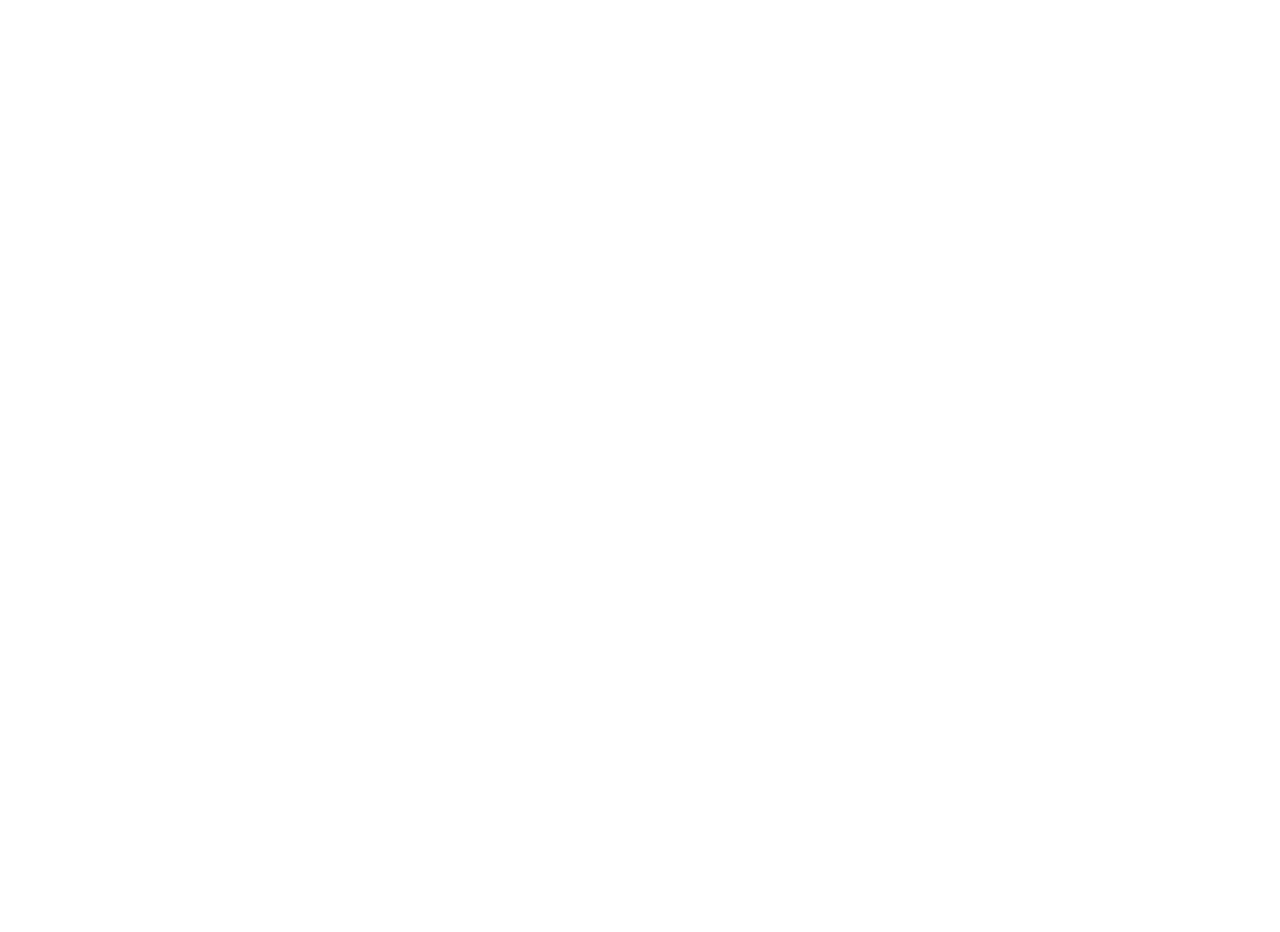
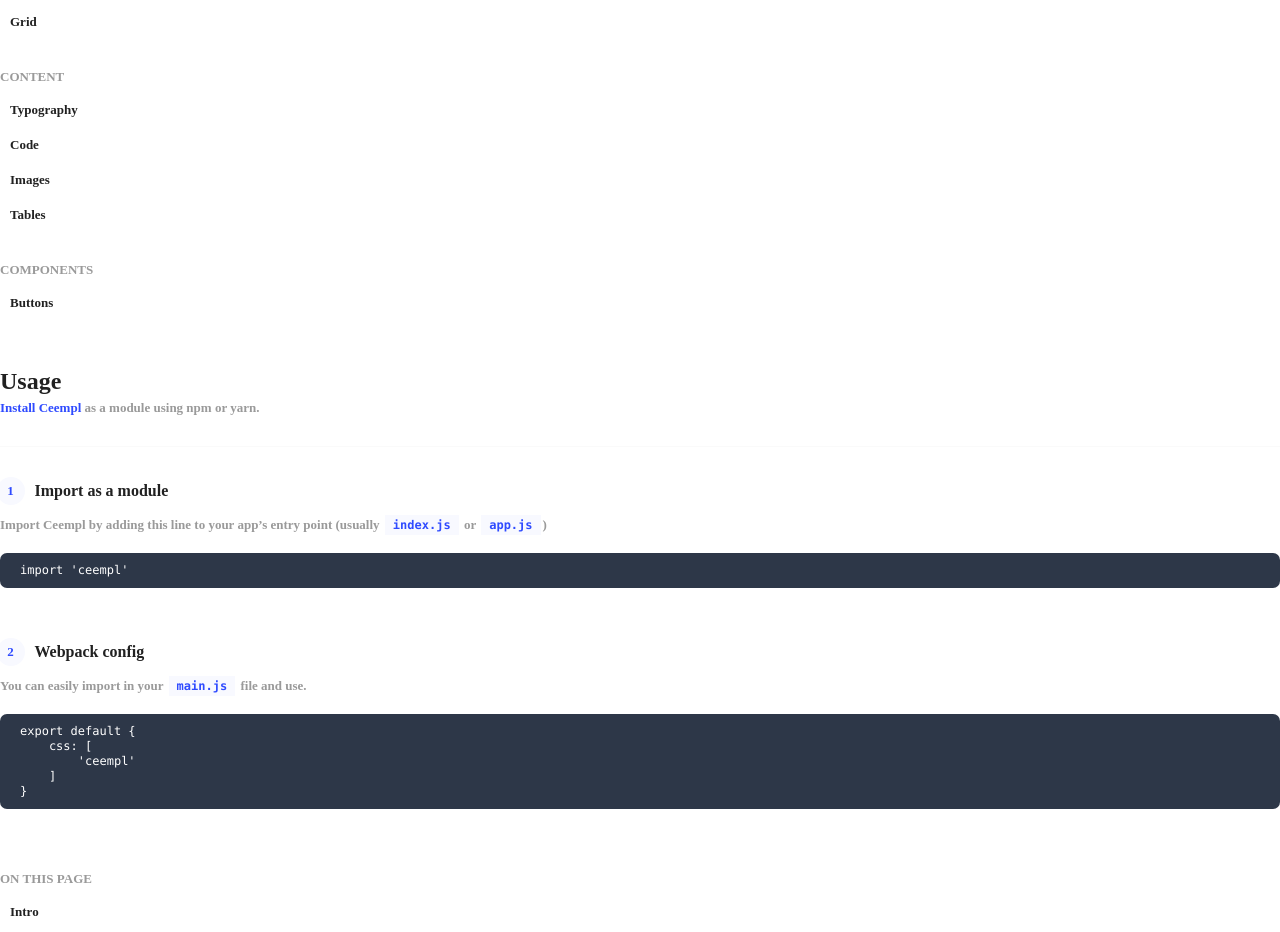
Before and after one commit to ceempl/ceempl-docs, a Nuxt app: page /docs/usage in a window 1280 px wide. Before the commit this address had no page. Shown: the part 380-1312 px from the top of the page. Before the commit the page ends 800 px from the top, so only its background shows below. Built offline with nearby package versions, Linux system fonts and the light colour scheme.

Commit message:
add docs/usage

```diff
--- a/components/Sidebar.vue
+++ b/components/Sidebar.vue
@@ -10,7 +10,7 @@
                     <nuxt-link to="/docs/installation">Installation</nuxt-link>
                 </li>
                 <li>
-                    <nuxt-link to="/docs/webpack">Webpack</nuxt-link>
+                    <nuxt-link to="/docs/usage">Usage</nuxt-link>
                 </li>
             </ul>
         </div>
--- a/layouts/default.vue
+++ b/layouts/default.vue
@@ -76,6 +76,11 @@
     color: #9A9A9A;
   }
 
+  .main .title a {
+    color: #2F4BFF;
+    text-decoration: none;
+  }
+
   .main .item {
     margin: 30px 0 50px 0;
   }
@@ -124,6 +129,14 @@
     color: #9A9A9A;
   }
 
+  .main .item p.description code {
+    background: #F8F9FF;
+    margin: 0 2px;
+    padding: 3px 8px;
+    color: #2F4BFF;
+    font-weight: bold;
+  }
+
   .main .item .code {
     margin: 20px 0;
     padding: 10px 20px;
--- /dev/null
+++ b/pages/docs/usage.vue
@@ -0,0 +1,74 @@
+<template>
+    <div class="container">
+        <Navbar />
+        <div class="docs">
+          <div class="row">
+            <div class="col md-2">
+              <Sidebar />
+            </div>
+            <div class="col md-8">
+              <div class="main">
+                <div class="title">
+                  <h1>Usage</h1>
+                  <p><nuxt-link to="/docs/installation">Install Ceempl</nuxt-link> as a module using npm or yarn.</p>
+                </div>
+                <div class="item">
+                  <div class="header">
+                    <a href="#import">#</a>
+                    <span>1</span>
+                    <h4>Import as a module</h4>
+                  </div>
+                  <p class="description">Import Ceempl by adding this line to your app’s entry point (usually <code>index.js</code> or <code>app.js</code>)</p>
+                  <div class="code">
+                    <pre><code>import 'ceempl'</code></pre>
+                  </div>
+                </div>
+                <div class="item">
+                  <div class="header">
+                    <a href="#webpack">#</a>
+                    <span>2</span>
+                    <h4>Webpack config</h4>
+                  </div>
+                  <p class="description">You can easily import in your <code>main.js</code> file and use.</p>
+                  <div class="code">
+                    <pre><code>export default {
+    css: [
+        'ceempl'
+    ]
+}</code></pre>
+                  </div>
+                </div>
+              </div>
+            </div>
+            <div class="col md-2">
+              <div class="sidebar right">
+                <div class="item">
+                  <span class="title">On this page</span>
+                  <ul>
+                      <li>
+                        <p>Intro</p>
+                      </li>
+                  </ul>
+                </div>
+              </div>
+            </div>
+          </div>
+        </div>
+    </div>
+</template>
+
+<script>
+import Navbar from '~/components/Navbar.vue'
+import Sidebar from '~/components/Sidebar.vue'
+
+export default {
+  components: {
+    Navbar,
+    Sidebar
+  }
+}
+</script>
+
+<style>
+
+</style>
```
